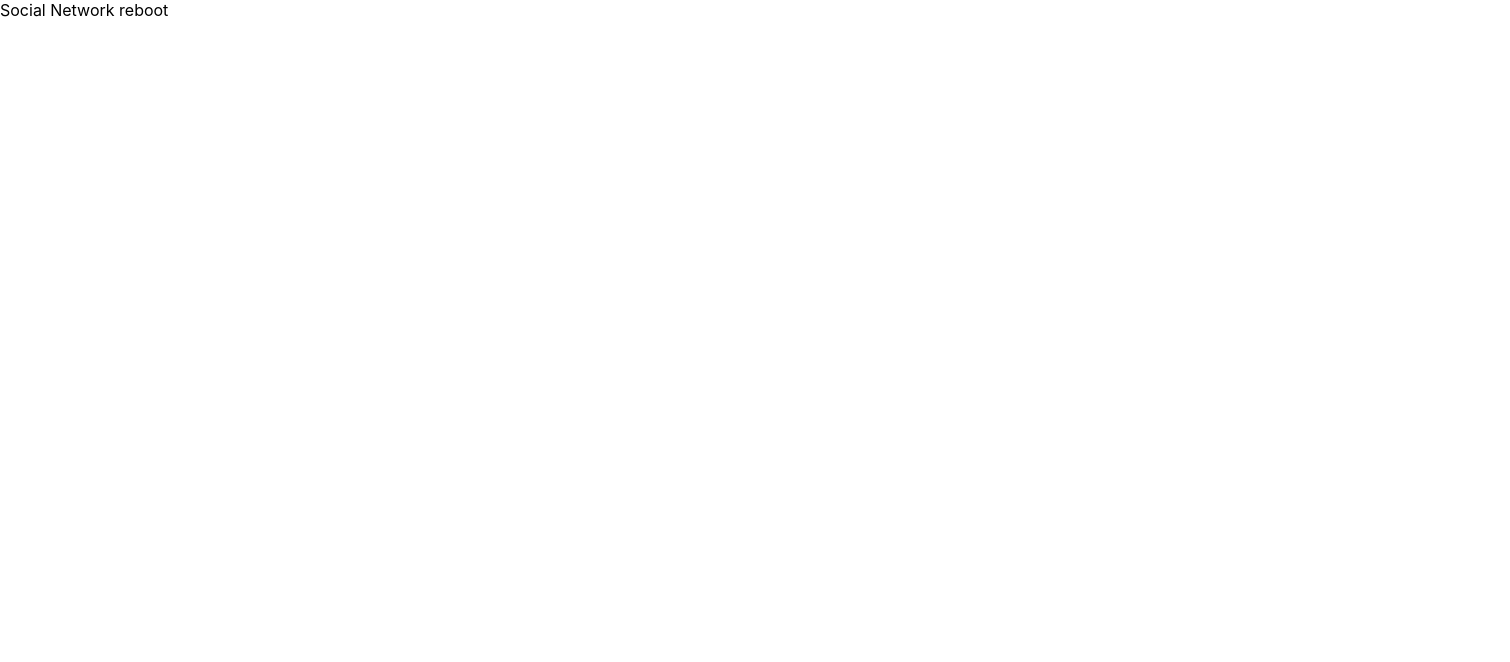
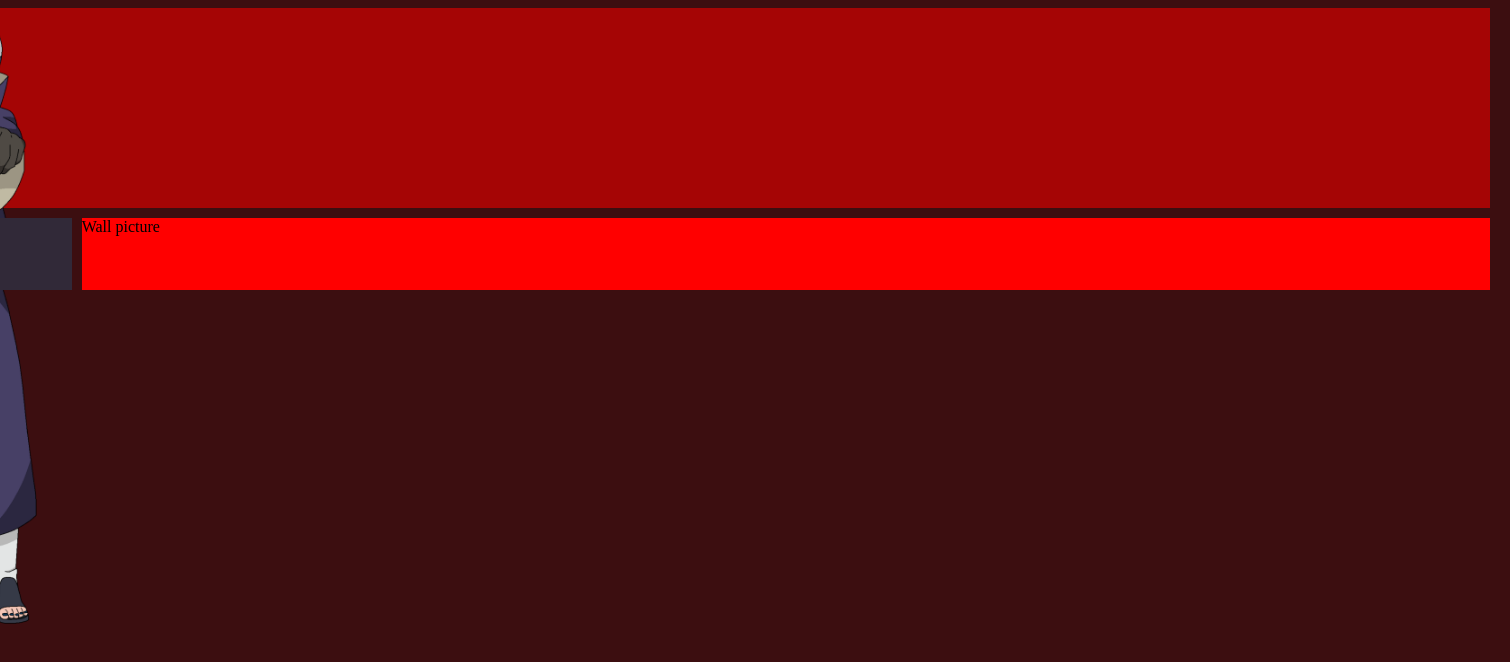
Before and after one commit to SempaiDarcy/social_network, a React (Create React App) app: page / in a window 1280 px wide. Shown: the top 662 px of the page, 1510 px wide, since content can reach past the window. Built offline with nearby package versions, Linux system fonts and the light colour scheme.

Commit message:
Rewriting the way of the samurai. Beginning

```diff
--- a/src/App.css
+++ b/src/App.css
@@ -1,53 +1,27 @@
-
 .app-wrapper {
   display: grid;
-  margin: 0 auto;
-  background-color: #edf6f9;
+  width: 1700px;
   grid-template-areas:
-  'header  nav'
-  'content content ';
-  grid-template-rows: 70px 1fr;
+    "h h "
+    "n c";
+  grid-template-rows: 200px 1fr;
   grid-template-columns: 2fr 10fr;
-
+  padding: 0 20px 0 20px;
+  grid-gap: 10px;
 }
-
-.inputTextArea{
-  background-color: transparent;
-  width: auto;
-  height:80px;
-  border: 2px solid #edf6f9;
-  border-radius: 5px;
-  margin: 1em;
-  column-count: auto;
-  resize: none;
-  outline: none;
+.header {
+  grid-area: h;
+  background-color: rgb(165, 5, 5);
 }
-
-
-.button{
-  width: 150px;
-  height: 40px;
-  line-height: 40px;
-  background-color: #83c5be;
-  border: 2px solid #006d77;
-  border-radius: 5px;
-  cursor: pointer;
-  color: #006d77;
-  display: block;
-  font-size: 16px;
-  font-weight: bold;
+.nav {
+  grid-area: n;
+  background-color: rgb(49, 41, 56);
 }
-.button:hover{
-  color: #edf6f9;
-  background-color: #006d77;
-  border: 2px solid #006d77;
+.content {
+  grid-area: c;
+  background-color: red;
 }
-.content{
-  grid-area: content;
-  background-color: #e9ecef;
-  min-height: 100vh;
-  height: max-content;
-  border-radius: 5px;
-  margin-right: 10px;
-  margin-top: 10px;
+.content img {
+  width: 80%;
+  height: 60%;
 }
--- a/src/App.tsx
+++ b/src/App.tsx
@@ -1,11 +1,19 @@
-import React from 'react';
-
+import { Header } from "./components/Header/Header";
+import "./App.css";
+import { Navbar } from "./components/Profiles/Navbar";
+import wall from "./images/wall.jpg";
 const App = () => {
-    return (
-        <div>
-            Social Network reboot
-        </div>
-    );
+  return (
+    <div className="app-wrapper">
+      <div className="header">
+        <Header />
+      </div>
+      <nav className="nav">
+        <Navbar />
+      </nav>
+      <div className="content">Wall picture</div>
+    </div>
+  );
 };
 
 export default App;
--- /dev/null
+++ b/src/components/Header/Header.module.css
@@ -0,0 +1,6 @@
+.header {
+  display: grid;
+}
+.header img {
+  width: 15%;
+}
--- /dev/null
+++ b/src/components/Header/Header.tsx
@@ -0,0 +1,9 @@
+import logo from "../../images/logo.png";
+import s from "./Header.module.css";
+export const Header = () => {
+  return (
+    <header className={s.header}>
+      <img src={logo} alt="Logo" />
+    </header>
+  );
+};
--- /dev/null
+++ b/src/components/Profiles/Navbar.tsx
@@ -0,0 +1,10 @@
+export const Navbar = () => {
+  return (
+    <div>
+      <div>Profile</div>
+      <div>Messages</div>
+      <div>Music</div>
+      <div>Settings</div>
+    </div>
+  );
+};
--- a/src/index.css
+++ b/src/index.css
@@ -1,13 +1,10 @@
 body {
-  margin: 0;
-  font-family: -apple-system, BlinkMacSystemFont, 'Segoe UI', 'Roboto', 'Oxygen',
-    'Ubuntu', 'Cantarell', 'Fira Sans', 'Droid Sans', 'Helvetica Neue',
-    sans-serif;
-  -webkit-font-smoothing: antialiased;
-  -moz-osx-font-smoothing: grayscale;
+  display: flex;
+  justify-content: center;
+  background-color: #3c0e10;
 }
 
-code{
-  font-family: source-code-pro, Menlo, Monaco, Consolas, 'Courier New',
+code {
+  font-family: source-code-pro, Menlo, Monaco, Consolas, "Courier New",
     monospace;
 }
```
Also changed, not shown: src/images/logo.png (added).
